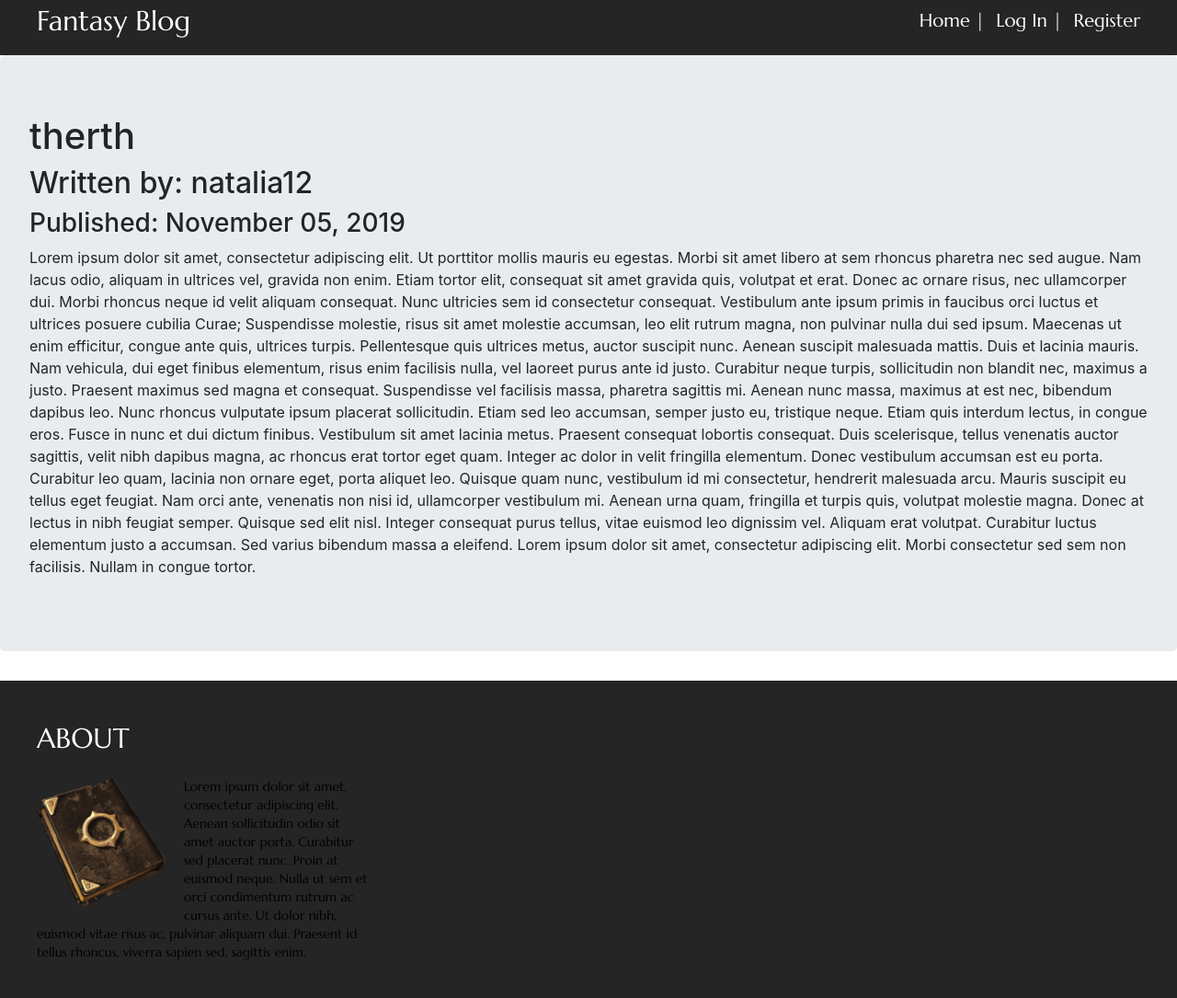
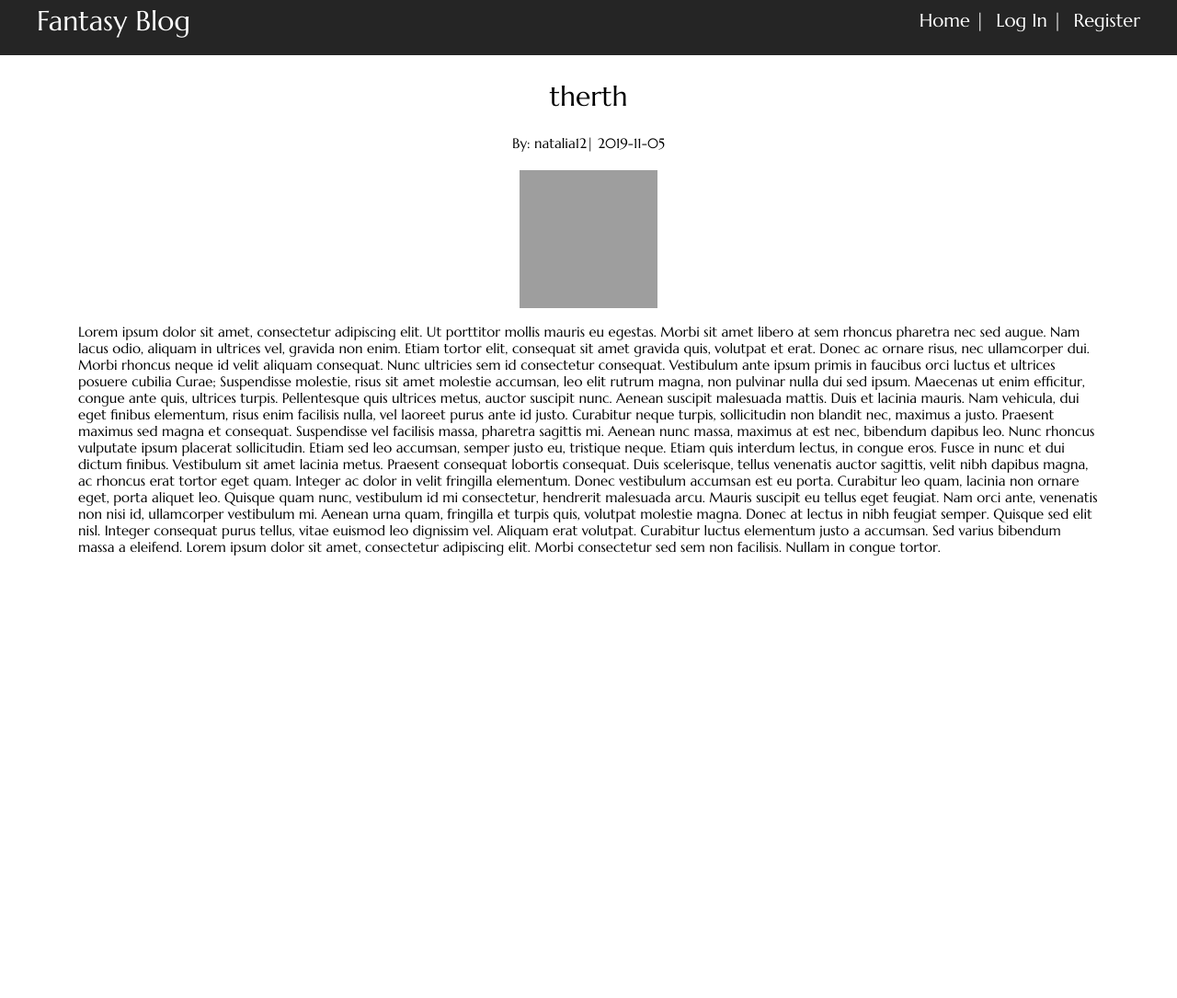
Before and after one commit to n-czekalska/fantasyBlog, a Flask app: page /1 in a window 1280 px wide. Shown: the whole page at 92% size. After the commit the page ends 604 px from the top, so only its background shows below. Run offline with Flask 2, Linux system fonts and the light colour scheme; data comes from the database, SQL or seed files in the repository; both versions use the stored data as it was after the commit; some libraries are stand-ins or nearby versions; grey boxes are pictures that could not be loaded.

Commit message:
removed footer

```diff
--- a/fantasyBlog/static/styles.css
+++ b/fantasyBlog/static/styles.css
@@ -3,6 +3,7 @@
 :root{
   --font: 'Marcellus', serif;
   --gray-color: #252525;
+  --hover-color: #046d0a;
 }
 
 header {
@@ -48,6 +49,10 @@ header {
   top: 8px;
   float: right;
 }
+.btn {
+  float: right;
+  margin: 1%;
+}
 
 a {
   color: #000000;
@@ -55,7 +60,7 @@ a {
 
 a:hover {
   text-decoration: none;
-  color: rgb(6, 156, 44);
+  color: var(--hover-color);
 }
 
 .link {
@@ -69,7 +74,7 @@ a:hover {
 }
 
 .link:hover, .post-text-title:hover {
-  color: rgb(6, 156, 44);
+  color:var(--hover-color);
 }
 .link-last {
     margin-right: 0px;
@@ -89,18 +94,6 @@ footer {
   background-color: var(--gray-color);
 }
 
-.footer-column {
-  position: relative;
-  width: 360px;
-  margin-right: 60px;
-  margin-top: 40px;
-  margin-bottom: 40px;
-}
-
-.footer-column-last {
-  margin-right: 0px;
-}
-
 .picture-footer {
   position: relative;
   width: 140px;
@@ -110,6 +103,12 @@ footer {
   float: left;
   background-image: url(./book_icon.png);
   border-radius: 20%;
+}
+
+.read-post {
+  position: relative;
+  width: 100%;
+  height: auto;
 }
 
 .post
@@ -147,7 +146,8 @@ footer {
 	color: #000000;
 	font-size: 15px;
 	line-height: 18px;
-	margin-bottom: 20px;
+  margin-bottom: 20px;
+  margin-top: 20px;
 }
 
 .post-text-button
@@ -205,8 +205,6 @@ footer {
 }
 
 .post-sidebar {
-    padding-left: 15px;
-    padding-right: 50px;
     margin-top: 5%;
 }
 
@@ -233,6 +231,20 @@ hr {
   background-color: transparent;
 }
 
+.img-avatar {
+  width: 150px;
+  height: 150px;
+  display: block;
+  margin: auto;
+}
+
+.img-avatar-home {
+  width: 70px;
+  height: 70px;
+  display: block;
+  float: right;
+}
+
 @media (max-width: 575px) {
 
   .post-container {
@@ -243,8 +255,7 @@ hr {
 
 @media (min-width: 576px) {
 
-  #header-container,
-  #footer-container {
+  #header-container {
     width: 576px;
   }
 
@@ -255,8 +266,7 @@ hr {
 
 @media (min-width: 768px) {
 
-  #header-container,
-  #footer-container {
+  #header-container {
     width: 768px;
   }
 
@@ -268,8 +278,7 @@ hr {
 
 @media (min-width: 1200px) {
 
-  #header-container,
-  #footer-container {
+  #header-container {
     width: 1200px;
   }
 
@@ -277,17 +286,3 @@ hr {
     height: 250px;
   }
 }
-
-.img-avatar {
-  width: 200px;
-  height: 200px;
-  display: block;
-  margin: auto;
-}
-
-.img-avatar-home {
-  width: 70px;
-  height: 70px;
-  display: block;
-  float: right;
-}
--- a/fantasyBlog/templates/account.html
+++ b/fantasyBlog/templates/account.html
@@ -21,7 +21,7 @@
   <div class="post-text-body">{{post.content[:100]|safe}}...</div>
   <hr>
   {% endfor %}
-</div>
+
 
 <nav aria-label="Page navigation">
   <ul class="pagination justify-content-center">
@@ -37,4 +37,5 @@
     {% endif %}
     {% endfor %}
 </nav>
+</div>
 {% endblock content %}
--- a/fantasyBlog/templates/base.html
+++ b/fantasyBlog/templates/base.html
@@ -54,19 +54,5 @@
     {% block content %}
 
     {% endblock %}
-    <footer>
-        <div id="footer-container">
-            <div class="footer-column">
-                <div class="title">ABOUT</div>
-                <div class="picture-footer img-circle"></div>
-                <div class="text"> Lorem ipsum dolor sit amet, consectetur adipiscing elit. Aenean sollicitudin odio sit
-                    amet auctor porta. Curabitur sed placerat nunc. Proin at euismod neque. Nulla ut sem et orci
-                    condimentum rutrum ac cursus ante. Ut dolor nibh, euismod vitae risus ac, pulvinar aliquam dui.
-                    Praesent id tellus rhoncus, viverra sapien sed, sagittis enim.
-                </div>
-            </div>
-        </div>
-    </footer>
 </body>
-
 </html>
--- a/fantasyBlog/templates/blog_post.html
+++ b/fantasyBlog/templates/blog_post.html
@@ -1,18 +1,21 @@
 {% extends "base.html" %}
 {% block content %}
-<div class="jumbotron">
-  <h1>{{ post.title }}</h1>
-  <h2>Written by: {{post.author.username}}</h2>
-  <h3>Published: {{ post.date.strftime('%B %d, %Y') }}</h3>
+<div class="container">
+  <div class="post-container">
+    <div class="title" id="title-username">{{ post.title }} <div class="post-text-body">By: {{ post.author.username }}|
+        {{ post.date.strftime('%Y-%m-%d') }}</div>
+      <img class="img-avatar" src="{{ url_for('static', filename='avatars/' + post.author.avatar) }}">
+    </div>
+  </div>
+  <div class="post-text-body">
     <p>{{post.content|safe}}</p>
+  </div>
   {% if post.author == current_user %}
-     <div>
-       <a class="btn btn-secondary" href="{{ url_for('blog_posts.edit', post_id=post.id) }}">Edit</a>
-       <button type="button" class="btn btn-danger" data-toggle="modal" data-target="#del_modal">Delete</button>
-     </div>
+  <button type="button" class="btn btn-outline-danger" data-toggle="modal" data-target="#del_modal">Delete</button>
+  <a class="btn btn-outline-success" href="{{ url_for('blog_posts.edit', post_id=post.id) }}">Edit</a>
+
   {% endif %}
 </div>
-
 <div class="modal" tabindex="-1" role="dialog" id="del_modal">
   <div class="modal-dialog" role="document">
     <div class="modal-content">
@@ -26,8 +29,7 @@
         <p>Are you sure you want to delete this blog post?</p>
       </div>
       <div class="modal-footer">
-          <button type="button" class="btn btn-secondary" data-dismiss="modal">Cancel</button>
-
+        <button type="button" class="btn btn-outline-secondary" data-dismiss="modal">Cancel</button>
         <form action="{{ url_for('blog_posts.delete_post', post_id=post.id) }}" method="POST">
           <input class="btn btn-danger" type="submit" value="Delete">
         </form>
--- a/fantasyBlog/templates/login.html
+++ b/fantasyBlog/templates/login.html
@@ -1,6 +1,7 @@
 {% extends "base.html" %}
 
 {% block content %}
+<div class="post-container">
     <form method="POST">
         {{form.hidden_tag()}}
         <div class="form-group">
@@ -12,7 +13,8 @@
             {{form.password(class="form-control")}}
         </div>
         <div class="form-group">
-        {{form.submit()}}
+            {{form.submit(type="submit", class="btn btn-outline-success")}}
         </div>
     </form>
+</div>
 {% endblock %}
--- a/fantasyBlog/templates/register.html
+++ b/fantasyBlog/templates/register.html
@@ -1,6 +1,7 @@
 {% extends "base.html" %}
 
 {% block content %}
+<div class="container">
     <form method="POST">
         <div class="row form-group">
             {{form.hidden_tag()}}
@@ -22,7 +23,8 @@
             {{form.confirm(class="form-control")}}
         </div>
         <div class="form-group">
-        {{form.submit()}}
+            {{form.submit(class="btn btn-outline-success")}}
         </div>
     </form>
+</div>
 {% endblock %}
--- a/fantasyBlog/templates/settings.html
+++ b/fantasyBlog/templates/settings.html
@@ -18,7 +18,7 @@
     </div>
     <div class="form-group">
       {{form.about.label(class="form-group")}}
-      {{form.about(class="form-control") }}
+      {{form.about(class="form-control",  rows="6") }}
     </div>
     <div class="form-group">
       {{form.avatar.label(class="form-group")}}
--- a/fantasyBlog/users/forms.py
+++ b/fantasyBlog/users/forms.py
@@ -1,6 +1,6 @@
 from flask_wtf import FlaskForm
 from flask_wtf.file import FileAllowed, FileField #update avatar
-from wtforms import StringField, PasswordField, SubmitField, SelectField, TextField
+from wtforms import StringField, PasswordField, SubmitField, SelectField, TextAreaField
 from wtforms.validators import DataRequired, Email, EqualTo
 from wtforms import ValidationError
 
@@ -31,7 +31,7 @@ class RegistrationForm(FlaskForm):
 class UpdateUserForm(FlaskForm):
     email = StringField('Email', validators=[DataRequired(), Email()])
     username = StringField('Username', validators=[DataRequired()])
-    about = TextField('About Me:', validators=[DataRequired()])
+    about = TextAreaField('About Me:', validators=[DataRequired()])
     avatar = SelectField('Select avatar', choices=[('anvil.png', 'Anvil'), ('bag_of_coins.png','Bag of coins'),('pattern.png','Celtic knots'), ('clover.png','Clover'),
                                                    ('dragon.png', 'Dragon'),('feather.png','Feather'), ('fish.png','Fish'),('goblet.png','Goblet'),
                                                    ('helm.png','Helm'),('herb.png','Herb'),('hunting.png','Hunter'),('carpentry.png','Log and saw'),('mining.png','Miner'),
```
Also changed, not shown: fantasyBlog/templates/index.html (+4 -6 lines), fantasyBlog/data.sqlite, 1 other file. Lines whose indentation alone changed are shown as unchanged.
